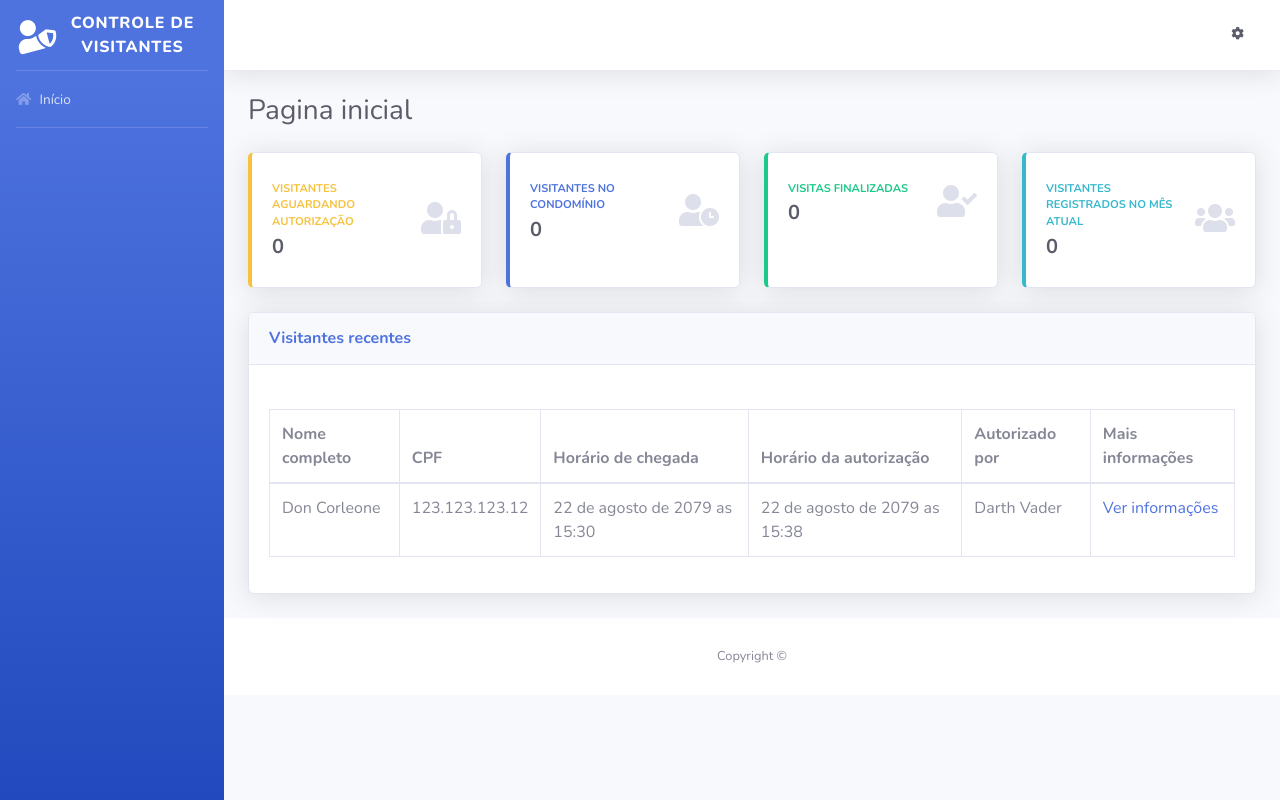
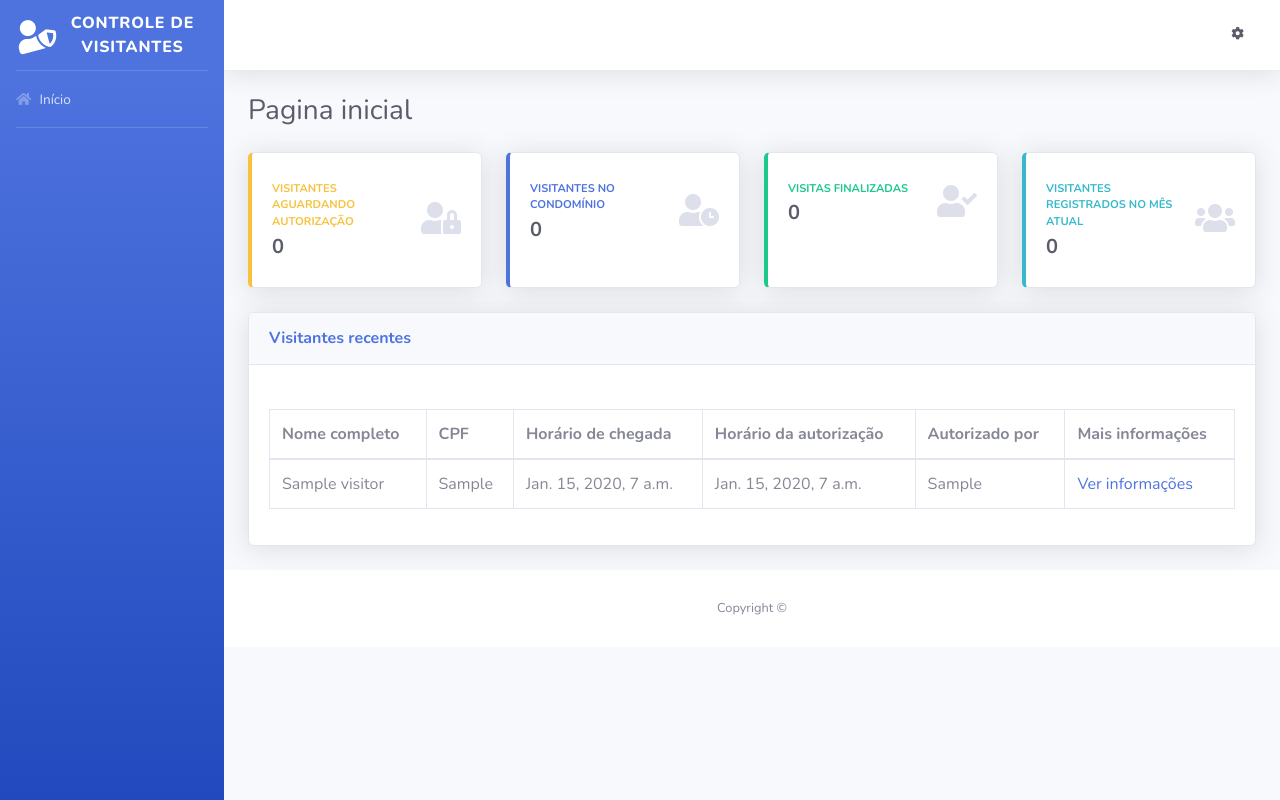
Before and after one commit to junimhs/django-controle-visitante, a Django app: page / in a window 1280 px wide. Run offline with Django 3.2, Linux system fonts and the light colour scheme; tables that the repository leaves empty hold one stand-in row (values such as "Sample post"); some libraries are stand-ins or nearby versions.

Commit message:
list visitors dashboard

```diff
--- a/templates/index.html
+++ b/templates/index.html
@@ -153,18 +153,21 @@
                                         </thead>
 
                                         <tbody>
+                                            {% for visitor in visitors %}
                                                 <tr>
-                                                <td>Don Corleone</td>
-                                                <td>123.123.123.12</td>
-                                                <td>22 de agosto de 2079 as 15:30</td>
-                                                <td>22 de agosto de 2079 as 15:38</td>
-                                                <td>Darth Vader</td>
+                                                    <td>{{ visitor.name }}</td>
+                                                    <td>{{ visitor.cpf }}</td>
+                                                    <td>{{ visitor.arrival_time }}</td>
+                                                    <td>{{ visitor.authorization_time }}</td>
+                                                    <td>{{ visitor.responsible_resident }}</td>
                                                     <td>
                                                         <a href="#">
                                                             Ver informações
                                                         </a>
                                                     </td>
                                                 </tr>
+                                            {% endfor %}
+
                                         </tbody>
                                     </table>
                                 </div>
--- a/users/views.py
+++ b/users/views.py
@@ -1,7 +1,12 @@
 from django.shortcuts import render
 
 # Create your views here.
+from visitors.models import Visitor
 
 
 def index(request):
-    return render(request, 'index.html')
+    visitors = Visitor.objects.all()
+    context = {
+        'visitors': visitors
+    }
+    return render(request, 'index.html', context)
```
Lines whose indentation alone changed are shown as unchanged.
